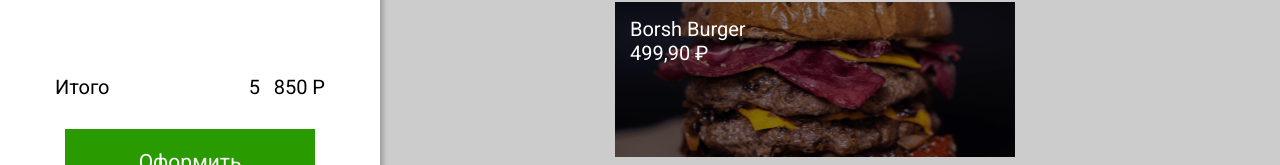
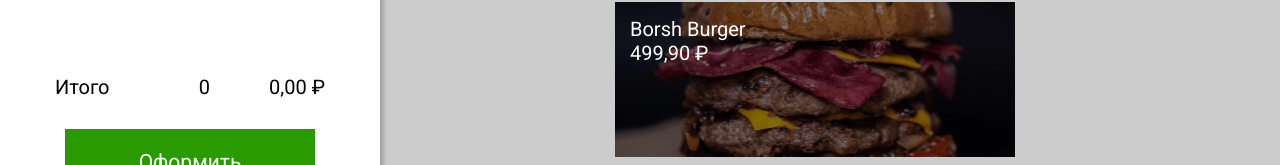
Before and after one commit to Rom555/MrDonaldsReact, a React (Create React App) app: page / in a window 1280 px wide. Shown: the part 586-751 px from the top of the page. Built offline with nearby package versions, Linux system fonts and the light colour scheme.

Commit message:
add order count

```diff
--- /dev/null
+++ b/src/Components/Hooks/useCount.js
@@ -0,0 +1,9 @@
+import { useState } from 'react';
+
+export const useCount = () => {
+  const [count, setCount] = useState(1);
+
+  const onChange = (e) => setCount(e.target.value);
+
+  return { count, setCount, onChange };
+};
--- a/src/Components/Menu/ListItem.js
+++ b/src/Components/Menu/ListItem.js
@@ -1,4 +1,5 @@
 import styled from 'styled-components';
+import { toRub } from '../helper';
 
 const List = styled.ul`
   display: flex;
@@ -43,9 +44,7 @@ export const ListItem = ({ itemList, setOpenItem }) => (
     {itemList.map((item) => (
       <Item key={item.id} img={item.img} onClick={() => setOpenItem(item)}>
         <p>{item.name}</p>
-        <p>
-          {item.price.toLocaleString('ru-RU', { style: 'currency', currency: 'RUB' })}
-        </p>
+        <p>{toRub(item.price)}</p>
       </Item>
     ))}
   </List>
--- /dev/null
+++ b/src/Components/Modal/CountItem.js
@@ -0,0 +1,34 @@
+import styled from 'styled-components';
+
+const CountWrapper = styled.div`
+  display: flex;
+  justify-content: space-between;
+`;
+
+const CountInput = styled.input`
+  width: 50px;
+  font-size: 20px;
+  background-color: transparent;
+  border: none;
+  text-align: center;
+`;
+
+const CountButton = styled.button`
+  background-color: transparent;
+  border: none;
+`;
+
+export const CountItem = ({ count, setCount, onChange }) => {
+  return (
+    <CountWrapper>
+      <span>Количество</span>
+      <div>
+        <CountButton disabled={count <= 1} onClick={() => setCount(count - 1)}>
+          -
+        </CountButton>
+        <CountInput disabled type='number' min='1' max='100' value={count} />
+        <CountButton onClick={() => setCount(count + 1)}>+</CountButton>
+      </div>
+    </CountWrapper>
+  );
+};
--- a/src/Components/Modal/ModalItem.js
+++ b/src/Components/Modal/ModalItem.js
@@ -1,5 +1,8 @@
 import styled from 'styled-components';
+import { toRub, totalPrice } from '../helper';
+import { useCount } from '../Hooks/useCount';
 import { ButtonCheckout } from '../Style/ButtonCheckout';
+import { CountItem } from './CountItem';
 
 const Overlay = styled.div`
   position: fixed;
@@ -41,12 +44,19 @@ const ModalHeader = styled.div`
   justify-content: space-between;
 `;
 
+const TotalPrice = styled.div`
+  display: flex;
+  justify-content: space-between;
+`;
+
 export const ModalItem = ({ openItem, setOpenItem, orders, setOrders }) => {
+  const counter = useCount();
+
   const closeModal = (e) => {
     if (e.target.id === 'overlay') setOpenItem(null);
   };
 
-  const order = { ...openItem };
+  const order = { ...openItem, count: counter.count };
 
   const addToOrder = () => {
     setOrders([...orders, order]);
@@ -60,13 +70,13 @@ export const ModalItem = ({ openItem, setOpenItem, orders, setOrders }) => {
         <ModalContent>
           <ModalHeader>
             <h3>{openItem.name}</h3>
-            <h3>
-              {openItem.price.toLocaleString('ru-RU', {
-                style: 'currency',
-                currency: 'RUB',
-              })}
-            </h3>
+            <h3>{toRub(openItem.price)}</h3>
           </ModalHeader>
+          <CountItem {...counter} />
+          <TotalPrice>
+            <span>Цена:</span>
+            <span>{toRub(totalPrice(order))}</span>
+          </TotalPrice>
           <ButtonCheckout onClick={addToOrder}>Добавить</ButtonCheckout>
         </ModalContent>
       </Modal>
--- a/src/Components/Order/Order.js
+++ b/src/Components/Order/Order.js
@@ -1,4 +1,5 @@
 import styled from 'styled-components';
+import { toRub, totalPrice } from '../helper';
 import { ButtonCheckout } from '../Style/ButtonCheckout';
 import { OrderListItem } from './OrderListItem';
 
@@ -35,8 +36,9 @@ const Total = styled.div`
 `;
 
 const TotalPrice = styled.span`
+  margin-left: 15px;
   text-align: right;
-  min-width: 65px;
+  min-width: 100px;
 `;
 
 const EmptyList = styled.p`
@@ -44,6 +46,9 @@ const EmptyList = styled.p`
 `;
 
 export const Order = ({ orders }) => {
+  const totalSum = orders.reduce((sum, order) => sum + totalPrice(order), 0);
+  const totalCount = orders.reduce((sum, order) => sum + order.count, 0);
+
   return (
     <OrderStyled>
       <OrderTitle>ВАШ ЗАКАЗ</OrderTitle>
@@ -60,8 +65,8 @@ export const Order = ({ orders }) => {
       </OrderContent>
       <Total>
         <span>Итого</span>
-        <span>5</span>
-        <TotalPrice>850 Р</TotalPrice>
+        <span>{totalCount}</span>
+        <TotalPrice>{toRub(totalSum)}</TotalPrice>
       </Total>
       <ButtonCheckout>Оформить</ButtonCheckout>
     </OrderStyled>
--- a/src/Components/Order/OrderListItem.js
+++ b/src/Components/Order/OrderListItem.js
@@ -1,5 +1,6 @@
 import styled from 'styled-components';
 import trashImage from '../../image/trash.svg';
+import { toRub, totalPrice } from '../helper';
 
 const OrderItemStyled = styled.li`
   display: flex;
@@ -13,7 +14,7 @@ const ItemName = styled.span`
 const ItemPrice = styled.span`
   margin-left: 20px;
   margin-right: 10px;
-  min-width: 65px;
+  min-width: 100px;
   text-align: right;
 `;
 
@@ -32,13 +33,8 @@ export const OrderListItem = ({ order }) => {
   return (
     <OrderItemStyled>
       <ItemName>{order.name}</ItemName>
-      <span>2</span>
-      <ItemPrice>
-        {order.price.toLocaleString('ru-RU', {
-          style: 'currency',
-          currency: 'RUB',
-        })}
-      </ItemPrice>
+      <span>{order.count}</span>
+      <ItemPrice>{toRub(totalPrice(order))}</ItemPrice>
       <TrashButton />
     </OrderItemStyled>
   );
--- a/src/Components/Style/GlobalStyle.js
+++ b/src/Components/Style/GlobalStyle.js
@@ -34,7 +34,7 @@ export const GlobalStyle = createGlobalStyle`
   }
 
   input, button {
-    font-family: inherit;
+    font: inherit;
   }
 
   ul {
--- /dev/null
+++ b/src/Components/helper.js
@@ -0,0 +1,8 @@
+export const toRub = (price) => {
+  return price.toLocaleString('ru-RU', {
+    style: 'currency',
+    currency: 'RUB',
+  });
+};
+
+export const totalPrice = (order) => order.price * order.count;
```
